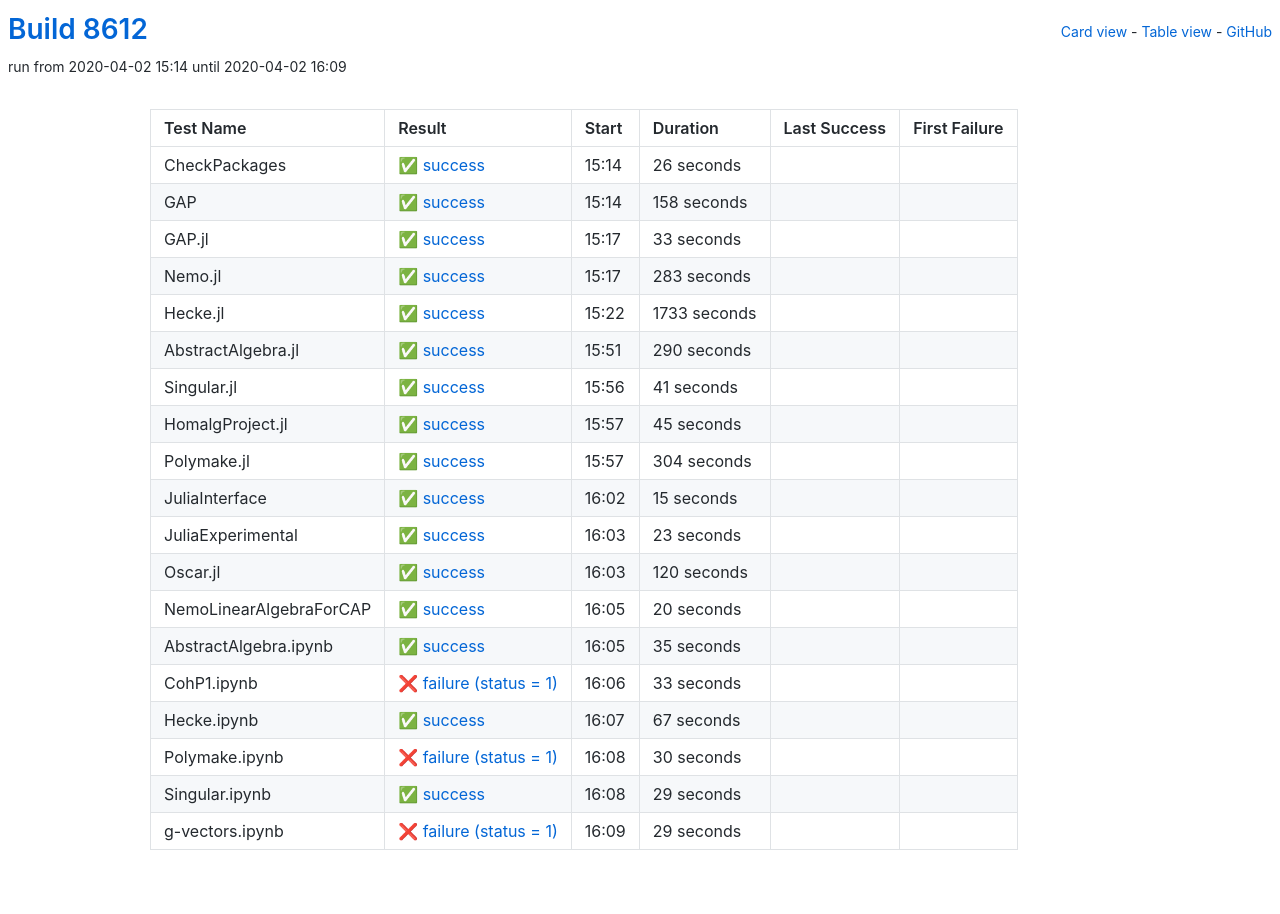
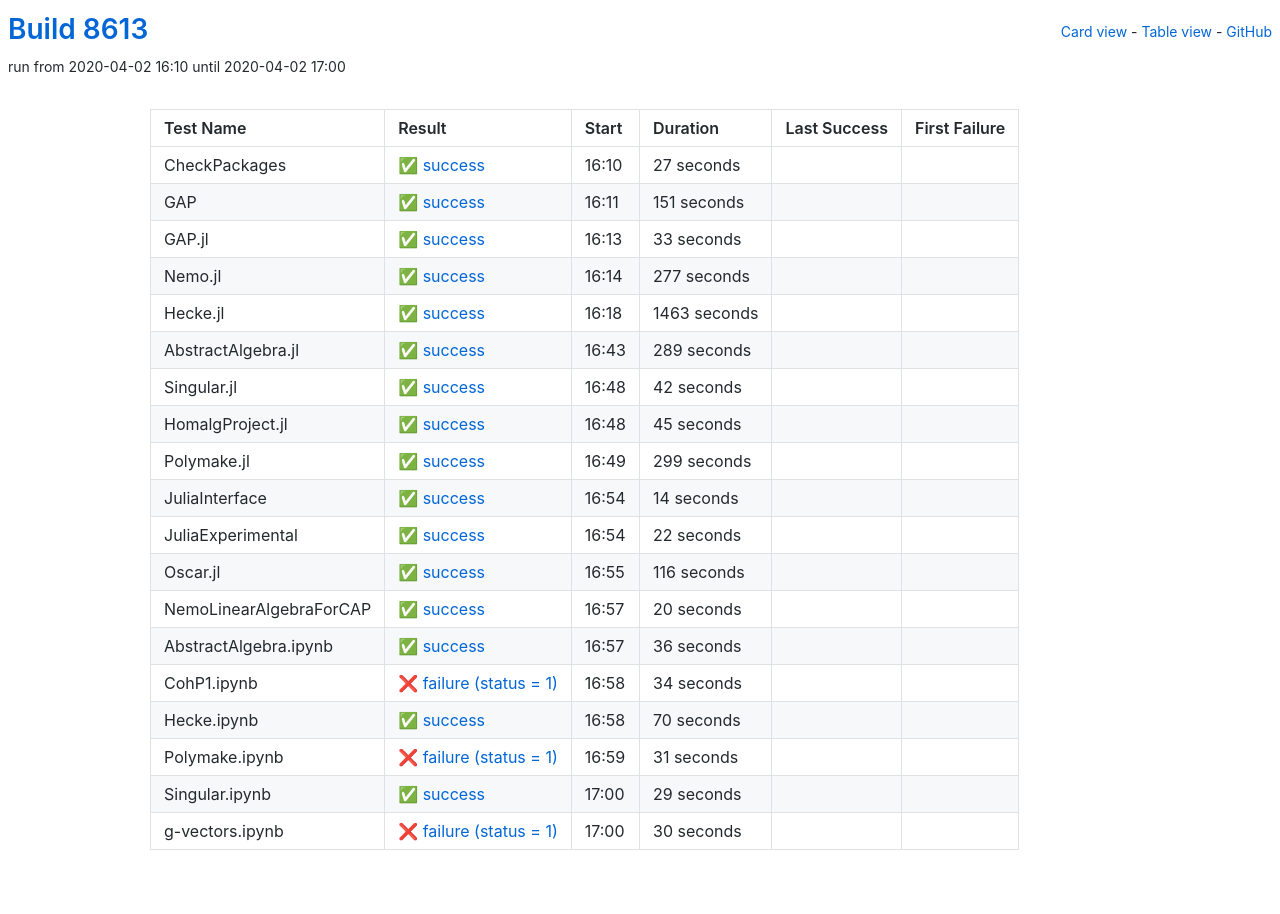
Before and after one commit to oscar-system/oscar-ci-status, a Jekyll site: the page built from table.html, in a window 1280 px wide. Built offline with Jekyll 4.4.1, drawn with Linux system fonts in a browser that asks for light colours.

Commit message:
Build 8613

```diff
--- a/_data/ci.yml
+++ b/_data/ci.yml
@@ -1,27 +1,27 @@
-build: 8612
-build_url: https://oscarci.mathematik.uni-kl.de/job/oscar/8612/
+build: 8613
+build_url: https://oscarci.mathematik.uni-kl.de/job/oscar/8613/
 job: oscar
 tests:
-- duration: 26
+- duration: 27
   exitcode: 0
   first_failure: false
   first_failure_url: null
   last_success: false
   last_success_url: null
-  log: https://oscarci.mathematik.uni-kl.de/job/oscar/8612/artifact/logs/build-8612/CheckPackages.log
+  log: https://oscarci.mathematik.uni-kl.de/job/oscar/8613/artifact/logs/build-8613/CheckPackages.log
   name: CheckPackages
-  start: 2020-04-02 15:14
+  start: 2020-04-02 16:10
   status: success
   success: true
-- duration: 158
+- duration: 151
   exitcode: 0
   first_failure: false
   first_failure_url: null
   last_success: false
   last_success_url: null
-  log: https://oscarci.mathematik.uni-kl.de/job/oscar/8612/artifact/logs/build-8612/GAP.log
+  log: https://oscarci.mathematik.uni-kl.de/job/oscar/8613/artifact/logs/build-8613/GAP.log
   name: GAP
-  start: 2020-04-02 15:14
+  start: 2020-04-02 16:11
   status: success
   success: true
 - duration: 33
@@ -30,53 +30,53 @@
   first_failure_url: null
   last_success: false
   last_success_url: null
-  log: https://oscarci.mathematik.uni-kl.de/job/oscar/8612/artifact/logs/build-8612/GAP.jl.log
+  log: https://oscarci.mathematik.uni-kl.de/job/oscar/8613/artifact/logs/build-8613/GAP.jl.log
   name: GAP.jl
-  start: 2020-04-02 15:17
+  start: 2020-04-02 16:13
   status: success
   success: true
-- duration: 283
+- duration: 277
   exitcode: 0
   first_failure: false
   first_failure_url: null
   last_success: false
   last_success_url: null
-  log: https://oscarci.mathematik.uni-kl.de/job/oscar/8612/artifact/logs/build-8612/Nemo.jl.log
+  log: https://oscarci.mathematik.uni-kl.de/job/oscar/8613/artifact/logs/build-8613/Nemo.jl.log
   name: Nemo.jl
-  start: 2020-04-02 15:17
+  start: 2020-04-02 16:14
   status: success
   success: true
-- duration: 1733
+- duration: 1463
   exitcode: 0
   first_failure: false
   first_failure_url: null
   last_success: false
   last_success_url: null
-  log: https://oscarci.mathematik.uni-kl.de/job/oscar/8612/artifact/logs/build-8612/Hecke.jl.log
+  log: https://oscarci.mathematik.uni-kl.de/job/oscar/8613/artifact/logs/build-8613/Hecke.jl.log
   name: Hecke.jl
-  start: 2020-04-02 15:22
+  start: 2020-04-02 16:18
   status: success
   success: true
-- duration: 290
+- duration: 289
   exitcode: 0
   first_failure: false
   first_failure_url: null
   last_success: false
   last_success_url: null
-  log: https://oscarci.mathematik.uni-kl.de/job/oscar/8612/artifact/logs/build-8612/AbstractAlgebra.jl.log
+  log: https://oscarci.mathematik.uni-kl.de/job/oscar/8613/artifact/logs/build-8613/AbstractAlgebra.jl.log
   name: AbstractAlgebra.jl
-  start: 2020-04-02 15:51
+  start: 2020-04-02 16:43
   status: success
   success: true
-- duration: 41
+- duration: 42
   exitcode: 0
   first_failure: false
   first_failure_url: null
   last_success: false
   last_success_url: null
-  log: https://oscarci.mathematik.uni-kl.de/job/oscar/8612/artifact/logs/build-8612/Singular.jl.log
+  log: https://oscarci.mathematik.uni-kl.de/job/oscar/8613/artifact/logs/build-8613/Singular.jl.log
   name: Singular.jl
-  start: 2020-04-02 15:56
+  start: 2020-04-02 16:48
   status: success
   success: true
 - duration: 45
@@ -85,53 +85,53 @@
   first_failure_url: null
   last_success: false
   last_success_url: null
-  log: https://oscarci.mathematik.uni-kl.de/job/oscar/8612/artifact/logs/build-8612/HomalgProject.jl.log
+  log: https://oscarci.mathematik.uni-kl.de/job/oscar/8613/artifact/logs/build-8613/HomalgProject.jl.log
   name: HomalgProject.jl
-  start: 2020-04-02 15:57
+  start: 2020-04-02 16:48
   status: success
   success: true
-- duration: 304
+- duration: 299
   exitcode: 0
   first_failure: false
   first_failure_url: null
   last_success: false
   last_success_url: null
-  log: https://oscarci.mathematik.uni-kl.de/job/oscar/8612/artifact/logs/build-8612/Polymake.jl.log
+  log: https://oscarci.mathematik.uni-kl.de/job/oscar/8613/artifact/logs/build-8613/Polymake.jl.log
   name: Polymake.jl
-  start: 2020-04-02 15:57
+  start: 2020-04-02 16:49
   status: success
   success: true
-- duration: 15
+- duration: 14
   exitcode: 0
   first_failure: false
   first_failure_url: null
   last_success: false
   last_success_url: null
-  log: https://oscarci.mathematik.uni-kl.de/job/oscar/8612/artifact/logs/build-8612/JuliaInterface.log
+  log: https://oscarci.mathematik.uni-kl.de/job/oscar/8613/artifact/logs/build-8613/JuliaInterface.log
   name: JuliaInterface
-  start: 2020-04-02 16:02
+  start: 2020-04-02 16:54
   status: success
   success: true
-- duration: 23
+- duration: 22
   exitcode: 0
   first_failure: false
   first_failure_url: null
   last_success: false
   last_success_url: null
-  log: https://oscarci.mathematik.uni-kl.de/job/oscar/8612/artifact/logs/build-8612/JuliaExperimental.log
+  log: https://oscarci.mathematik.uni-kl.de/job/oscar/8613/artifact/logs/build-8613/JuliaExperimental.log
   name: JuliaExperimental
-  start: 2020-04-02 16:03
+  start: 2020-04-02 16:54
   status: success
   success: true
-- duration: 120
+- duration: 116
   exitcode: 0
   first_failure: false
   first_failure_url: null
   last_success: false
   last_success_url: null
-  log: https://oscarci.mathematik.uni-kl.de/job/oscar/8612/artifact/logs/build-8612/Oscar.jl.log
+  log: https://oscarci.mathematik.uni-kl.de/job/oscar/8613/artifact/logs/build-8613/Oscar.jl.log
   name: Oscar.jl
-  start: 2020-04-02 16:03
+  start: 2020-04-02 16:55
   status: success
   success: true
 - duration: 20
@@ -140,42 +140,64 @@
   first_failure_url: null
   last_success: false
   last_success_url: null
-  log: https://oscarci.mathematik.uni-kl.de/job/oscar/8612/artifact/logs/build-8612/NemoLinearAlgebraForCAP.log
+  log: https://oscarci.mathematik.uni-kl.de/job/oscar/8613/artifact/logs/build-8613/NemoLinearAlgebraForCAP.log
   name: NemoLinearAlgebraForCAP
-  start: 2020-04-02 16:05
+  start: 2020-04-02 16:57
   status: success
   success: true
-- duration: 35
+- duration: 36
   exitcode: 0
   first_failure: false
   first_failure_url: null
   last_success: false
   last_success_url: null
-  log: https://oscarci.mathematik.uni-kl.de/job/oscar/8612/artifact/logs/build-8612/AbstractAlgebra.ipynb.log
+  log: https://oscarci.mathematik.uni-kl.de/job/oscar/8613/artifact/logs/build-8613/AbstractAlgebra.ipynb.log
   name: AbstractAlgebra.ipynb
-  start: 2020-04-02 16:05
+  start: 2020-04-02 16:57
   status: success
   success: true
-- duration: 33
+- duration: 34
   exitcode: 1
   first_failure: false
   first_failure_url: null
   last_success: false
   last_success_url: null
-  log: https://oscarci.mathematik.uni-kl.de/job/oscar/8612/artifact/logs/build-8612/CohP1.ipynb.log
+  log: https://oscarci.mathematik.uni-kl.de/job/oscar/8613/artifact/logs/build-8613/CohP1.ipynb.log
   name: CohP1.ipynb
-  start: 2020-04-02 16:06
+  start: 2020-04-02 16:58
   status: failure
   success: false
-- duration: 67
+- duration: 70
   exitcode: 0
   first_failure: false
   first_failure_url: null
   last_success: false
   last_success_url: null
-  log: https://oscarci.mathematik.uni-kl.de/job/oscar/8612/artifact/logs/build-8612/Hecke.ipynb.log
+  log: https://oscarci.mathematik.uni-kl.de/job/oscar/8613/artifact/logs/build-8613/Hecke.ipynb.log
   name: Hecke.ipynb
-  start: 2020-04-02 16:07
+  start: 2020-04-02 16:58
+  status: success
+  success: true
+- duration: 31
+  exitcode: 1
+  first_failure: false
+  first_failure_url: null
+  last_success: false
+  last_success_url: null
+  log: https://oscarci.mathematik.uni-kl.de/job/oscar/8613/artifact/logs/build-8613/Polymake.ipynb.log
+  name: Polymake.ipynb
+  start: 2020-04-02 16:59
+  status: failure
+  success: false
+- duration: 29
+  exitcode: 0
+  first_failure: false
+  first_failure_url: null
+  last_success: false
+  last_success_url: null
+  log: https://oscarci.mathematik.uni-kl.de/job/oscar/8613/artifact/logs/build-8613/Singular.ipynb.log
+  name: Singular.ipynb
+  start: 2020-04-02 17:00
   status: success
   success: true
 - duration: 30
@@ -184,30 +206,8 @@
   first_failure_url: null
   last_success: false
   last_success_url: null
-  log: https://oscarci.mathematik.uni-kl.de/job/oscar/8612/artifact/logs/build-8612/Polymake.ipynb.log
-  name: Polymake.ipynb
-  start: 2020-04-02 16:08
+  log: https://oscarci.mathematik.uni-kl.de/job/oscar/8613/artifact/logs/build-8613/g-vectors.ipynb.log
+  name: g-vectors.ipynb
+  start: 2020-04-02 17:00
   status: failure
   success: false
-- duration: 29
-  exitcode: 0
-  first_failure: false
-  first_failure_url: null
-  last_success: false
-  last_success_url: null
-  log: https://oscarci.mathematik.uni-kl.de/job/oscar/8612/artifact/logs/build-8612/Singular.ipynb.log
-  name: Singular.ipynb
-  start: 2020-04-02 16:08
-  status: success
-  success: true
-- duration: 29
-  exitcode: 1
-  first_failure: false
-  first_failure_url: null
-  last_success: false
-  last_success_url: null
-  log: https://oscarci.mathematik.uni-kl.de/job/oscar/8612/artifact/logs/build-8612/g-vectors.ipynb.log
-  name: g-vectors.ipynb
-  start: 2020-04-02 16:09
-  status: failure
-  success: false
```
Also changed, not shown: README.md.
